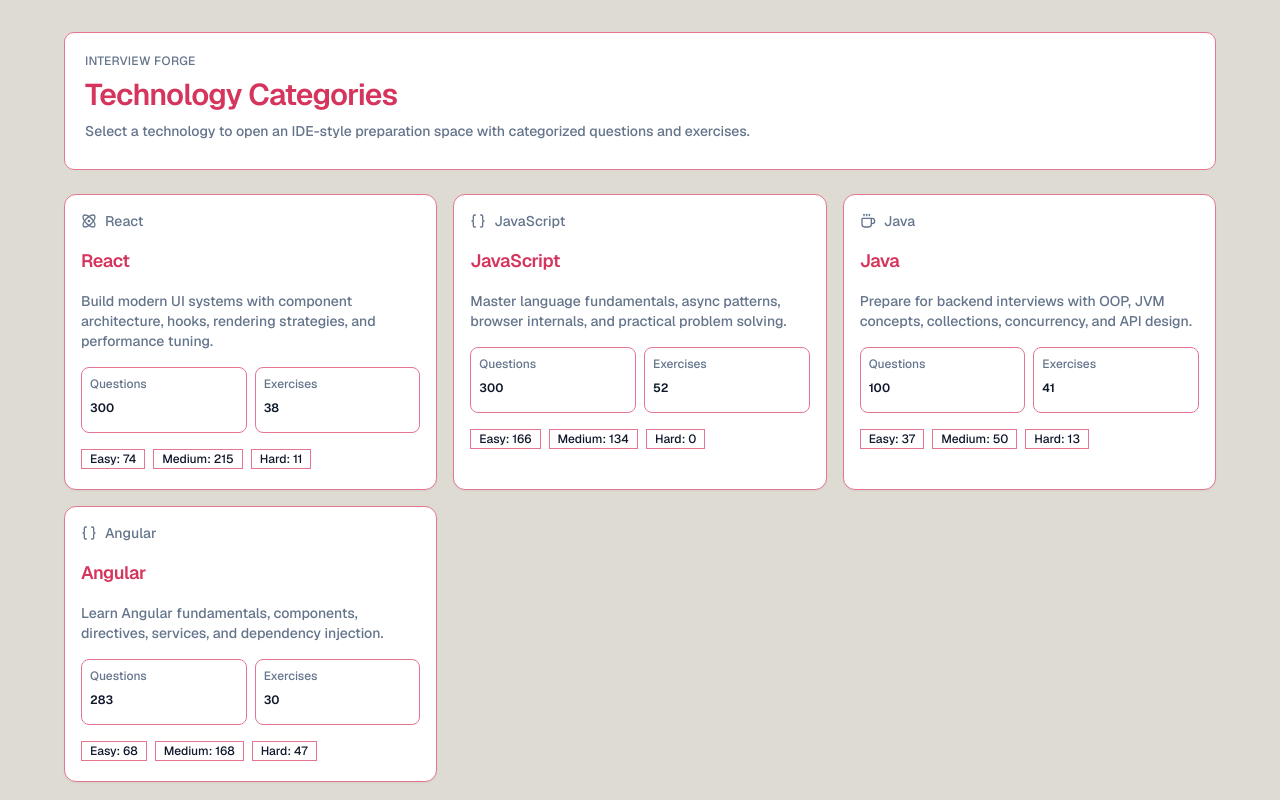
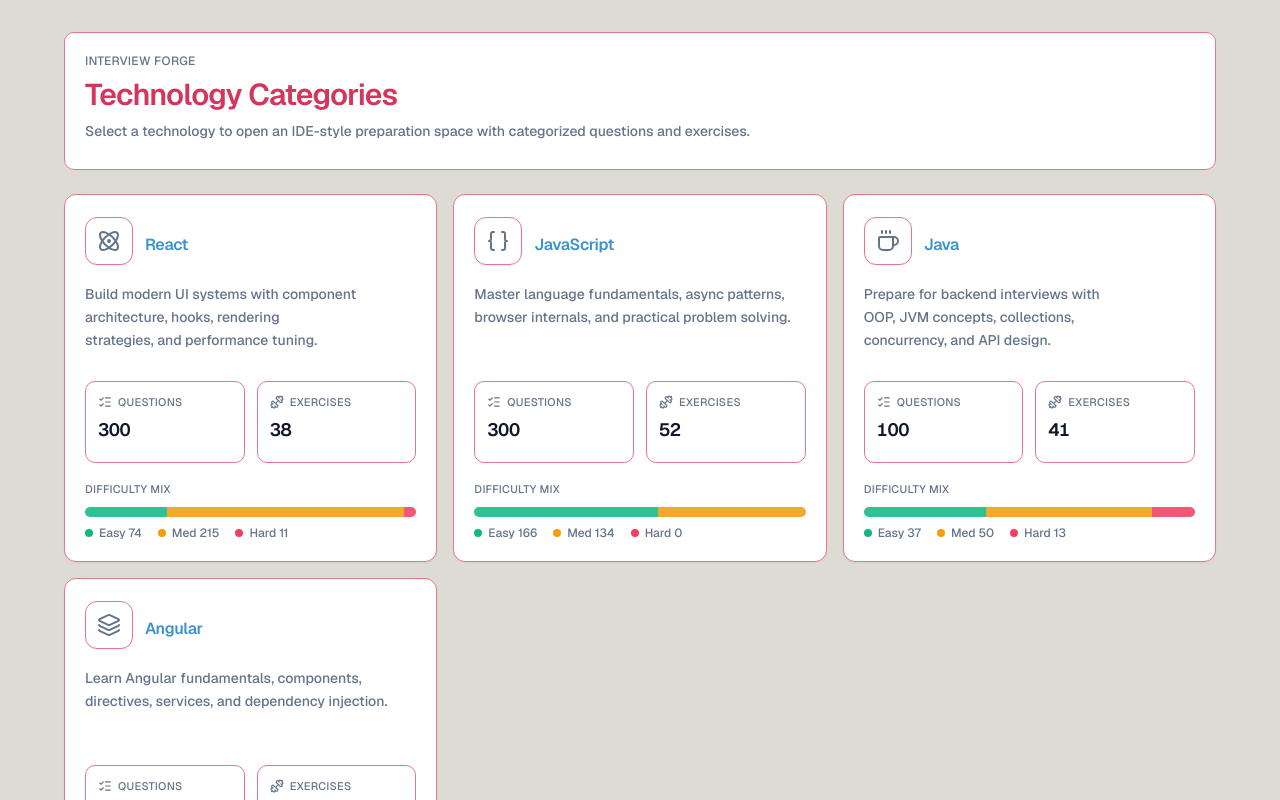
Before and after one commit to senthilkumar979/interview-prep, a Next.js app: page / in a window 1280 px wide. Shown: the top 800 px of the page. Built offline with nearby package versions, Linux system fonts and the light colour scheme.

Commit message:
Update TechnologyCard.tsx

```diff
--- a/components/home/TechnologyCard.tsx
+++ b/components/home/TechnologyCard.tsx
@@ -1,51 +1,140 @@
-import Link from "next/link";
-import { Atom, Braces, Coffee, LucideIcon } from "lucide-react";
-import { TechnologyCategory } from "@/components/home/technology.types";
-import { Badge } from "@/components/ui/badge";
-import { Card, CardContent, CardHeader, CardTitle } from "@/components/ui/card";
+import Link from 'next/link'
+import {
+  ArrowRight,
+  Atom,
+  Braces,
+  Coffee,
+  Dumbbell,
+  Layers3,
+  ListChecks,
+  LucideIcon,
+  Sparkles,
+} from 'lucide-react'
+import { TechnologyCategory } from '@/components/home/technology.types'
+import { Card, CardContent, CardFooter, CardHeader } from '@/components/ui/card'
+import { cn } from '@/lib/utils'
 
-const iconMap: Record<TechnologyCategory["icon"], LucideIcon> = {
+const iconMap: Record<string, LucideIcon> = {
+  angular: Layers3,
+  java: Coffee,
+  javascript: Braces,
   react: Atom,
-  javascript: Braces,
-  java: Coffee,
-};
+}
 
 interface TechnologyCardProps {
-  technology: TechnologyCategory;
+  technology: TechnologyCategory
 }
 
 export const TechnologyCard = ({ technology }: TechnologyCardProps) => {
-  const Icon = iconMap[technology.icon] ?? Braces;
+  const Icon = iconMap[technology.icon] ?? Sparkles
+  const { easy, medium, hard } = technology.difficultyBreakdown
+  const totalDifficulty = easy + medium + hard || 1
 
   return (
-    <Link href={`/${technology.slug}`}>
-      <Card className="h-full border-border/70 bg-card hover:border-primary/60">
-        <CardHeader className="space-y-3">
-          <div className="flex items-center gap-2 text-sm text-muted-foreground">
-            <Icon className="h-4 w-4" />
-            <span>{technology.title}</span>
+    <Link
+      href={`/${technology.slug}`}
+      className="group block h-full rounded-xl focus-visible:outline-none focus-visible:ring-2 focus-visible:ring-ring focus-visible:ring-offset-2 focus-visible:ring-offset-background"
+    >
+      <Card
+        className={cn(
+          'relative h-full gap-0 overflow-hidden border-border/60 bg-card py-0 shadow-sm transition-all duration-300',
+          'hover:-translate-y-0.5 hover:border-primary/35 hover:shadow-md',
+        )}
+      >
+        <div
+          className="pointer-events-none absolute inset-x-0 top-0 h-1 bg-gradient-to-r from-primary/0 via-primary/70 to-primary/0 opacity-0 transition-opacity duration-300 group-hover:opacity-100"
+          aria-hidden
+        />
+
+        <CardHeader className="gap-4 border-none border-border/50 bg-muted/25 px-5 pb-0 pt-5">
+          <div className="flex items-start justify-start items-center gap-3">
+            <div
+              className={cn(
+                'flex h-12 w-12 shrink-0 items-center justify-center rounded-xl border border-border/60 bg-background/80 text-muted-foreground shadow-sm',
+                'transition-colors duration-300 group-hover:border-primary/25 group-hover:bg-primary/8 group-hover:text-primary',
+              )}
+            >
+              <Icon className="h-6 w-6" aria-hidden />
+            </div>
+            <h2 className="font-heading text-xl font-semibold tracking-tight text-foreground">
+              {technology.title}
+            </h2>
           </div>
-          <CardTitle className="text-lg">{technology.title}</CardTitle>
+          <div className="space-y-1.5">
+            <p className="line-clamp-3 text-sm leading-relaxed text-muted-foreground text-balance h-[70px]">
+              {technology.description}
+            </p>
+          </div>
         </CardHeader>
-        <CardContent className="space-y-4">
-          <p className="text-sm text-muted-foreground">{technology.description}</p>
-          <div className="grid grid-cols-2 gap-2 text-xs">
-            <div className="rounded-md border border-border/60 p-2">
-              <p className="text-muted-foreground">Questions</p>
-              <p className="font-semibold">{technology.questionCount}</p>
+
+        <CardContent className="space-y-4 px-5 py-5">
+          <div className="grid grid-cols-2 gap-3">
+            <div className="rounded-lg border border-border/50 bg-muted/20 px-3 py-2.5">
+              <div className="flex items-center gap-1.5 text-[11px] font-medium uppercase tracking-wide text-muted-foreground">
+                <ListChecks className="h-3.5 w-3.5" aria-hidden />
+                Questions
+              </div>
+              <p className="mt-1 text-lg font-semibold tabular-nums tracking-tight">
+                {technology.questionCount}
+              </p>
             </div>
-            <div className="rounded-md border border-border/60 p-2">
-              <p className="text-muted-foreground">Exercises</p>
-              <p className="font-semibold">{technology.exerciseCount}</p>
+            <div className="rounded-lg border border-border/50 bg-muted/20 px-3 py-2.5">
+              <div className="flex items-center gap-1.5 text-[11px] font-medium uppercase tracking-wide text-muted-foreground">
+                <Dumbbell className="h-3.5 w-3.5" aria-hidden />
+                Exercises
+              </div>
+              <p className="mt-1 text-lg font-semibold tabular-nums tracking-tight">
+                {technology.exerciseCount}
+              </p>
             </div>
           </div>
-          <div className="flex flex-wrap gap-2">
-            <Badge variant="outline">Easy: {technology.difficultyBreakdown.easy}</Badge>
-            <Badge variant="outline">Medium: {technology.difficultyBreakdown.medium}</Badge>
-            <Badge variant="outline">Hard: {technology.difficultyBreakdown.hard}</Badge>
+
+          <div className="space-y-2">
+            <p className="text-[11px] font-medium uppercase tracking-wide text-muted-foreground">
+              Difficulty mix
+            </p>
+            <div
+              className="flex h-2.5 overflow-hidden rounded-full bg-muted"
+              role="img"
+              aria-label={`Difficulty: ${easy} easy, ${medium} medium, ${hard} hard`}
+            >
+              <span
+                className="bg-emerald-500/85 dark:bg-emerald-400/90"
+                style={{ width: `${(easy / totalDifficulty) * 100}%` }}
+              />
+              <span
+                className="bg-amber-500/85 dark:bg-amber-400/90"
+                style={{ width: `${(medium / totalDifficulty) * 100}%` }}
+              />
+              <span
+                className="bg-rose-500/85 dark:bg-rose-400/90"
+                style={{ width: `${(hard / totalDifficulty) * 100}%` }}
+              />
+            </div>
+            <div className="flex flex-wrap gap-x-4 gap-y-1 text-xs text-muted-foreground">
+              <span className="inline-flex items-center gap-1.5">
+                <span className="h-2 w-2 rounded-full bg-emerald-500 dark:bg-emerald-400" />
+                Easy {easy}
+              </span>
+              <span className="inline-flex items-center gap-1.5">
+                <span className="h-2 w-2 rounded-full bg-amber-500 dark:bg-amber-400" />
+                Med {medium}
+              </span>
+              <span className="inline-flex items-center gap-1.5">
+                <span className="h-2 w-2 rounded-full bg-rose-500 dark:bg-rose-400" />
+                Hard {hard}
+              </span>
+            </div>
           </div>
         </CardContent>
+
+        {/* <CardFooter className="border-t border-border/50 bg-muted/15 px-5 py-3 text-xs text-muted-foreground">
+          <span className="truncate">
+            Interview prep ·{' '}
+            <span className="text-foreground/80">{technology.title}</span>
+          </span>
+        </CardFooter> */}
       </Card>
     </Link>
-  );
-};
+  )
+}
```
